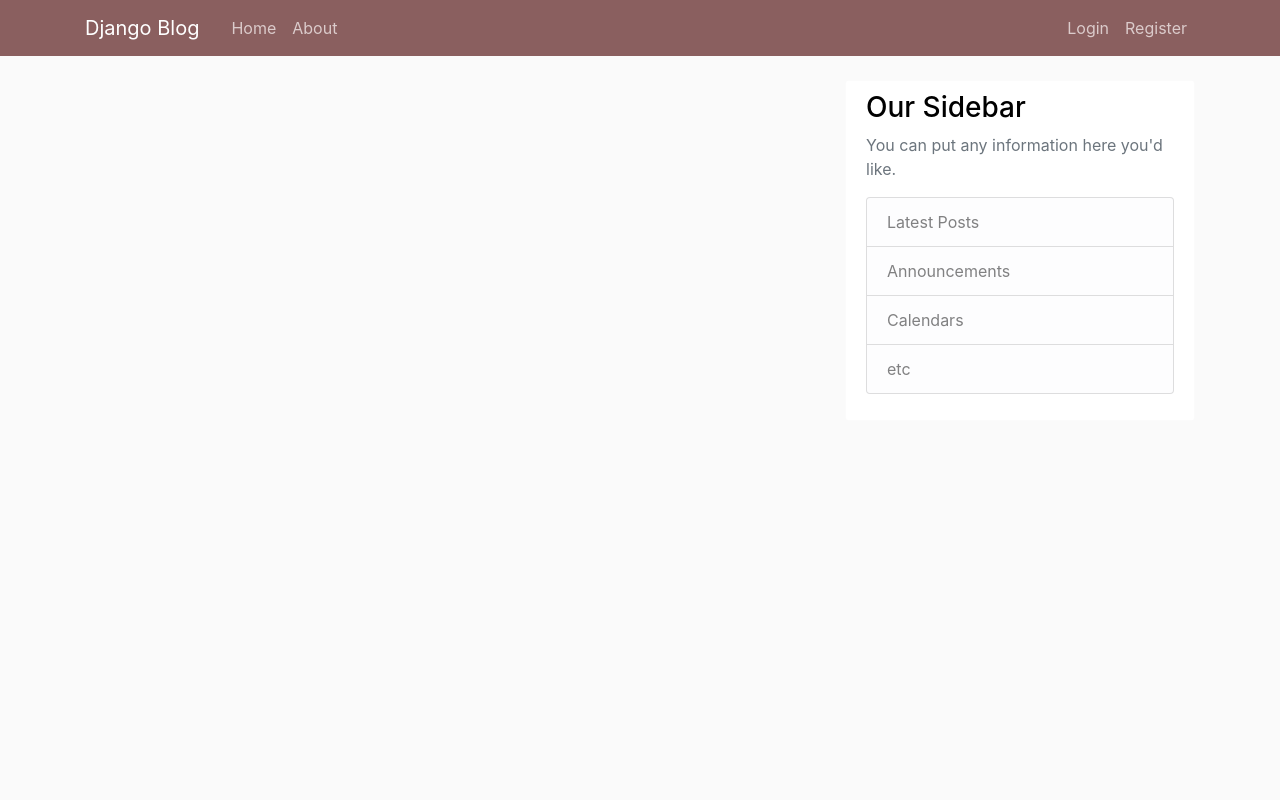
After one commit to rachannzz/Django-Blogwebapp, a Django app: template blog/templates/blog/base.html in a window 1280 px wide. The commit adds this page. Run offline with Django 4.2, Linux system fonts and the light colour scheme; the template is opened without the code that fills it, so the values that code supplies are empty; some libraries are stand-ins or nearby versions.

Commit message:
learning

```diff
--- /dev/null
+++ b/blog/static/blog/main.css
@@ -0,0 +1,84 @@
+body {
+    background: #fafafa;
+    color: #333333;
+    margin-top: 5rem;
+  }
+
+  h1, h2, h3, h4, h5, h6 {
+    color: #000;
+  }
+
+  ul {
+    margin: 0;
+  }
+
+  .bg-steel {
+    background-color: #8a5f5f;
+  }
+
+  .site-header .navbar-nav .nav-link {
+    color: #dbcbcb;
+  }
+
+  .site-header .navbar-nav .nav-link:hover {
+    color: #ffffff;
+  }
+
+  .site-header .navbar-nav .nav-link.active {
+    font-weight: 500;
+  }
+
+  .content-section {
+    background: #ffffff;
+    padding: 10px 20px;
+    border: 1px solid #dddddd1e;
+    border-radius: 3px;
+    margin-bottom: 20px;
+  }
+
+  .article-title {
+    color: #444444;
+  }
+
+  a.article-title:hover {
+    color: #428bca;
+    text-decoration: none;
+  }
+
+  .article-content {
+    white-space: pre-line;
+  }
+
+  .article-img {
+    height: 65px;
+    width: 65px;
+    margin-right: 16px;
+  }
+
+  .article-metadata {
+    padding-bottom: 1px;
+    margin-bottom: 4px;
+    border-bottom: 1px solid #e3e3e3
+  }
+
+  .article-metadata a:hover {
+    color: #333;
+    text-decoration: none;
+  }
+
+  .article-svg {
+    width: 25px;
+    height: 25px;
+    vertical-align: middle;
+  }
+
+  .account-img {
+    height: 125px;
+    width: 125px;
+    margin-right: 20px;
+    margin-bottom: 16px;
+  }
+
+  .account-heading {
+    font-size: 2.5rem;
+  }
--- /dev/null
+++ b/blog/templates/blog/base.html
@@ -0,0 +1,76 @@
+{% load static %}
+
+<html lang="en">
+
+<head>
+    <meta charset="UTF-8">
+    <meta http-equiv="X-UA-Compatible" content="IE=edge">
+    <meta name="viewport" content="width=device-width, initial-scale=1.0">
+    <link rel="stylesheet" href="https://cdn.jsdelivr.net/npm/bootstrap@4.0.0/dist/css/bootstrap.min.css">
+    <link rel="stylesheet" type="text/css" href="{% static 'blog/main.css' %}">
+
+
+
+    {% if title %}
+    <title>Django Blog{{ title }}</title>
+    {% else %}
+    <title>Django Blog</title>
+    {% endif %}
+</head>
+
+<body>
+    <header class="site-header">
+        <nav class="navbar navbar-expand-md navbar-dark bg-steel fixed-top">
+            <div class="container">
+                <a class="navbar-brand mr-4" href="{% url 'blog-home' %}">Django Blog</a>
+                <button class="navbar-toggler" type="button" data-toggle="collapse" data-target="#navbarToggle"
+                    aria-controls="navbarToggle" aria-expanded="false" aria-label="Toggle navigation">
+                    <span class="navbar-toggler-icon"></span>
+                </button>
+                <div class="collapse navbar-collapse" id="navbarToggle">
+                    <div class="navbar-nav mr-auto">
+                        <a class="nav-item nav-link" href="{% url 'blog-home' %}">Home</a>
+                        <a class="nav-item nav-link" href="{% url 'blog-about' %}">About</a>
+                    </div>
+                    <!-- Navbar Right Side -->
+                    <div class="navbar-nav">
+                        <a class="nav-item nav-link" href="#">Login</a>
+                        <a class="nav-item nav-link" href="#">Register</a>
+                    </div>
+                </div>
+            </div>
+        </nav>
+    </header>
+
+    <main role="main" class="container">
+        <div class="row">
+            <div class="col-md-8">
+                {% block content %}{% endblock %}
+            </div>
+            <div class="col-md-4">
+                <div class="content-section">
+                    <h3>Our Sidebar</h3>
+                    <p class='text-muted'>You can put any information here you'd like.
+                    <ul class="list-group">
+                        <li class="list-group-item list-group-item-light">Latest Posts</li>
+                        <li class="list-group-item list-group-item-light">Announcements</li>
+                        <li class="list-group-item list-group-item-light">Calendars</li>
+                        <li class="list-group-item list-group-item-light">etc</li>
+                    </ul>
+                    </p>
+                </div>
+            </div>
+        </div>
+    </main>
+    <script src="https://code.jquery.com/jquery-3.2.1.slim.min.js"
+        integrity="sha384-KJ3o2DKtIkvYIK3UENzmM7KCkRr/rE9/Qpg6aAZGJwFDMVNA/GpGFF93hXpG5KkN"
+        crossorigin="anonymous"></script>
+    <script src="https://cdn.jsdelivr.net/npm/popper.js@1.12.9/dist/umd/popper.min.js"
+        integrity="sha384-ApNbgh9B+Y1QKtv3Rn7W3mgPxhU9K/ScQsAP7hUibX39j7fakFPskvXusvfa0b4Q"
+        crossorigin="anonymous"></script>
+    <script src="https://cdn.jsdelivr.net/npm/bootstrap@4.0.0/dist/js/bootstrap.min.js"
+        integrity="sha384-JZR6Spejh4U02d8jOt6vLEHfe/JQGiRRSQQxSfFWpi1MquVdAyjUar5+76PVCmYl"
+        crossorigin="anonymous"></script>
+</body>
+
+</html>
```
Also changed, not shown: blog/templates/blog/about.html (+5 -11 lines), blog/templates/blog/home.html (+8 -11 lines), blog/views.py (+25 -2 lines), db.sqlite3.
